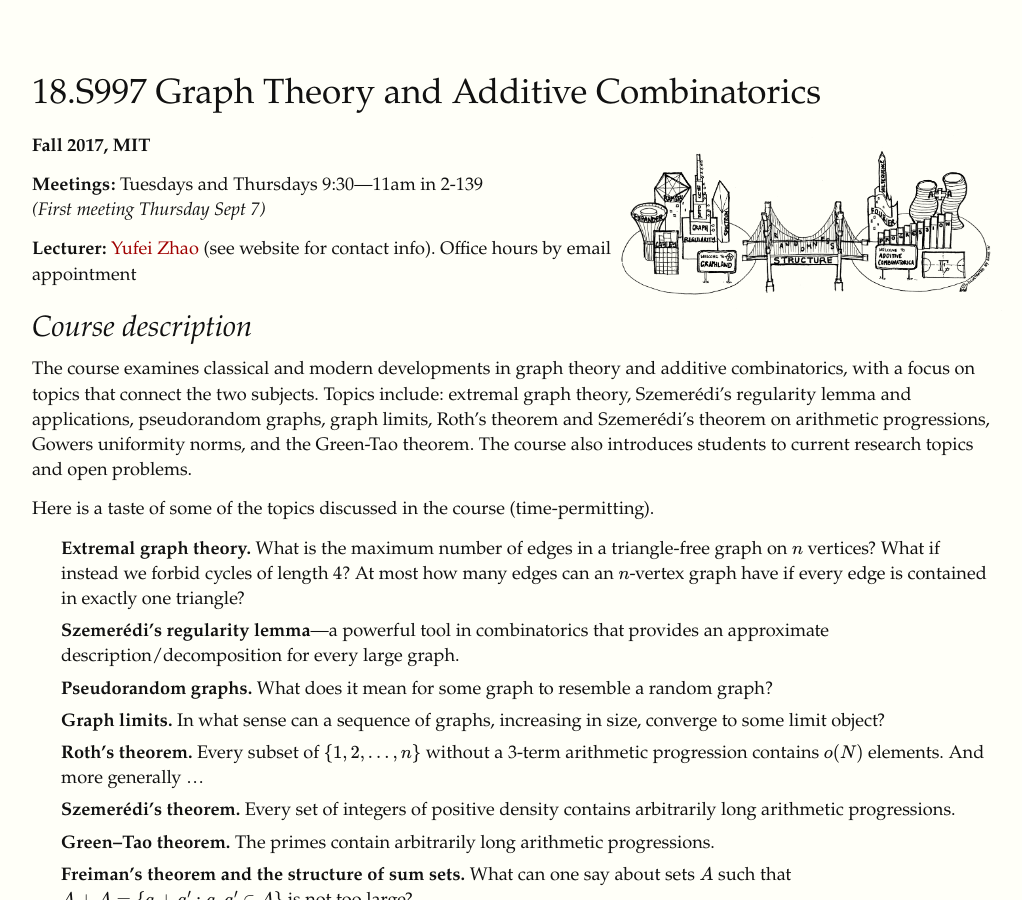
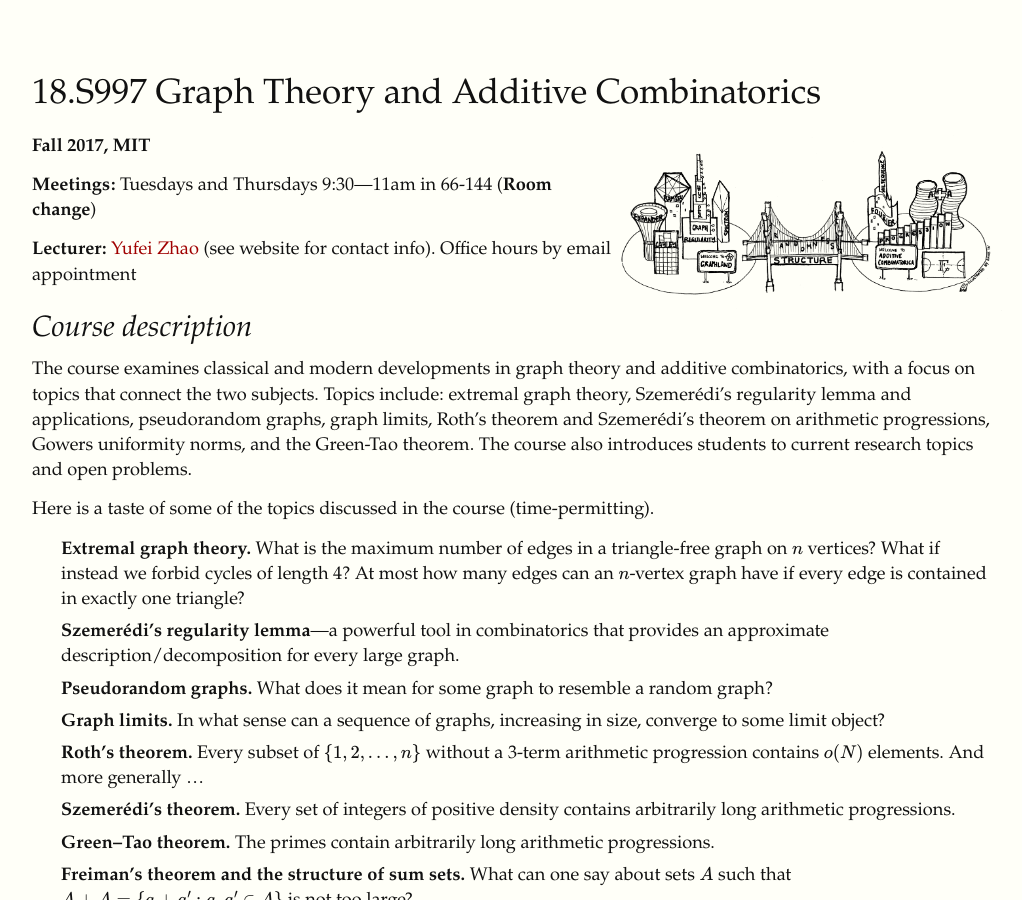
Before and after one commit to yufeizhao/yufeizhao.github.io, a Jekyll site: the page built from gtac/index.md, in a window 1280 px wide and 900 px high. Shown: the whole window, without its empty margins (123-1145 px from the left). Built offline with Jekyll 4.4.1, drawn with Linux system fonts in a browser that asks for light colours; nearby versions of some CDN libraries; formulas are drawn with MathJax 3.

Commit message:
room change

```diff
--- a/gtac/index.md
+++ b/gtac/index.md
@@ -12,8 +12,7 @@ description: "MIT Fall 2017. 18.S997 Special Subject: Graph Theory and Additive
 
 **Fall 2017, MIT**
 
-**Meetings:** Tuesdays and Thursdays 9:30---11am in 2-139
-_(First meeting Thursday Sept 7)_
+**Meetings:** Tuesdays and Thursdays 9:30---11am in 66-144 (**Room change**)
 
 **Lecturer:** [Yufei Zhao](http://yufeizhao.com) (see website for contact info). Office hours by email appointment
 
```
